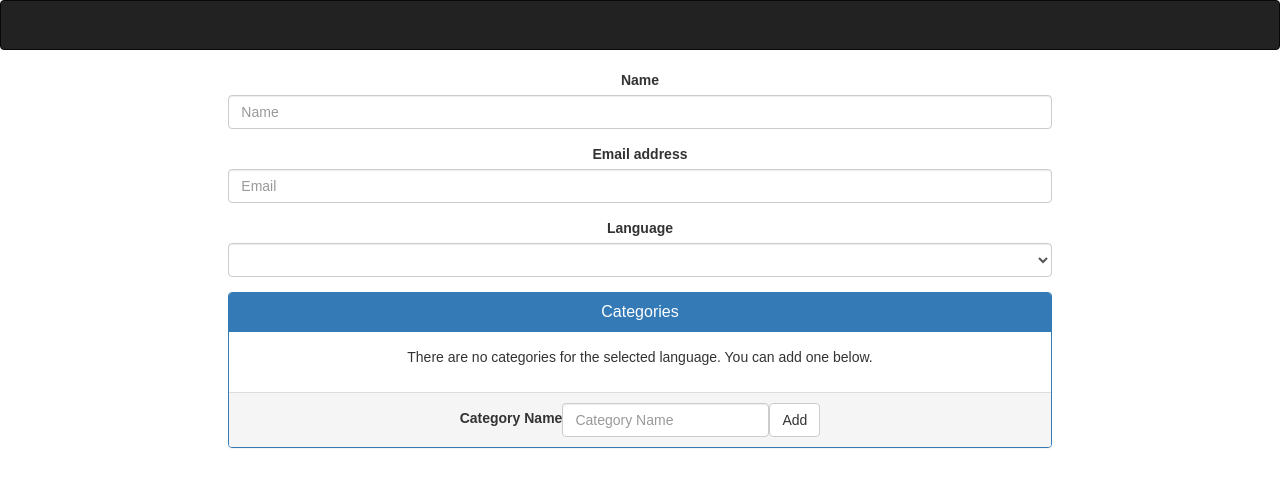
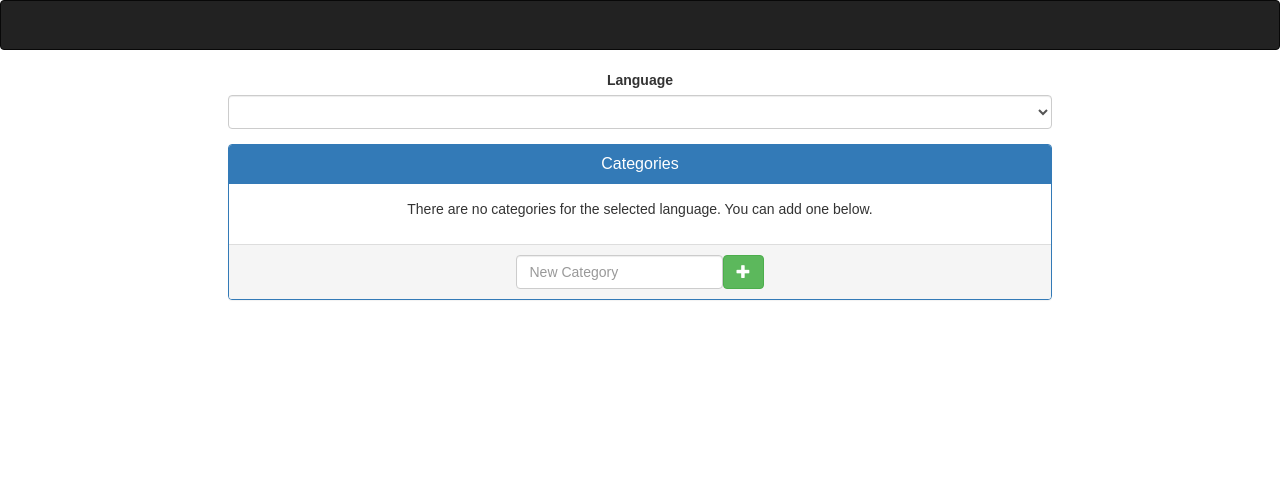
Before and after one commit to PatKayongo/first-words-research, a React (Create React App) app in the folder first-words-research-web/: page / in a window 1280 px wide. Shown: the top 486 px of the page. Built offline with nearby package versions, Linux system fonts and the light colour scheme.

Commit message:
Add New Word

```diff
--- a/first-words-research-web/src/App.jsx
+++ b/first-words-research-web/src/App.jsx
@@ -4,9 +4,9 @@ import './App.css';
 import CategoryList from './CategoryList.jsx';
 
 const defaultCategories = [
-        { name: 'Places', language: 'isiXhosa' },
-        { name: 'Food', language: 'isiXhosa' },
-        { name: 'People', language: 'Sesotho' }
+        { name: 'Places', language: 'isiXhosa', words: [] },
+        { name: 'Food', language: 'isiXhosa', words: [] },
+        { name: 'People', language: 'Sesotho', words: [] }
       ];
 
 class App extends Component {
@@ -20,6 +20,7 @@ class App extends Component {
 
     this.handleLanguageChanged = this.handleLanguageChanged.bind(this);
     this.handleCategoryAdd = this.handleCategoryAdd.bind(this);
+    this.handleAddNewWord = this.handleAddNewWord.bind(this);
   }
 
   handleLanguageChanged(event) {
@@ -30,7 +31,26 @@ class App extends Component {
 
   handleCategoryAdd(newCategory) {
     const categories = this.state.categories.slice();
+    if (categories.find(c => c.name === newCategory.name)) {
+      return;
+    }
+
     categories.push(newCategory);
+    this.setState({
+      categories
+    });
+  }
+
+  handleAddNewWord(word, category) {
+    const categories = this.state.categories.slice();
+    const categoryToUpdate = categories.find(c => c.name === category.name && c.language === category.language);
+    categoryToUpdate.words = categoryToUpdate.words || [];
+    if (categoryToUpdate.words.find(w => w === word)) {
+      return;
+    }
+
+    categoryToUpdate.words.push(word);
+
     this.setState({
       categories
     });
@@ -43,14 +63,6 @@ class App extends Component {
 
         <div className="col-xs-12 col-md-8 col-md-offset-2">
           <form>
-            <div className="form-group">
-              <label htmlFor="nameInput">Name</label>
-              <input type="text" className="form-control" id="nameInput" placeholder="Name" />
-            </div>
-            <div className="form-group">
-              <label htmlFor="inputEmail">Email address</label>
-              <input type="email" className="form-control" id="inputEmail" placeholder="Email" />
-            </div>
             <div className="form-group">
               <label htmlFor="languageSelect">Language</label>
               <select className="form-control" value={this.state.value} onChange={this.handleLanguageChanged}>
@@ -70,7 +82,7 @@ class App extends Component {
             </div>
           </form>
         </div>
-        <CategoryList categories={categoriesForLanguage} language={this.state.selectedLanguage} onCategoryAdd={this.handleCategoryAdd} />
+        <CategoryList categories={categoriesForLanguage} language={this.state.selectedLanguage} onCategoryAdd={this.handleCategoryAdd} onAddNewWord={this.handleAddNewWord} />
       </div>
     );
   }
--- /dev/null
+++ b/first-words-research-web/src/Category.css
@@ -0,0 +1,3 @@
+.word {
+	margin-right: 0.7em;
+}
--- a/first-words-research-web/src/Category.jsx
+++ b/first-words-research-web/src/Category.jsx
@@ -1,18 +1,61 @@
 import React, { Component } from 'react';
+import './Category.css';
 
 export default class Category extends Component {
 	constructor(props) {
 		super(props);
-		this.panelName = props.category.name;
+		this.state = {
+			category: props.category,
+			newWord: ''
+		}
+
+		this.handleNewWordTextChanged = this.handleNewWordTextChanged.bind(this);
+		this.onAddNewWord = props.onAddNewWord;
+		this.handleAddNewWord = this.handleAddNewWord.bind(this);
+	}
+
+	componentWillReceiveProps(nextProps) {
+		this.setState({
+			category: nextProps.category
+		});
+	}
+
+	handleNewWordTextChanged(event) {
+		this.setState({
+			newWord: event.target.value
+		});
+	}
+
+	handleAddNewWord(event) {
+		event.preventDefault();
+		this.setState({
+			newWord: ''
+		});
+
+		this.onAddNewWord(this.state.newWord, this.state.category);
 	}
 
 	render() {
+		const words = this.state.category.words || [];
+		words.sort();
 		return (
 			<div className="col-xs-12 col-md-4">
 				<div className="panel panel-default">
-					<div className="panel-heading">{this.panelName}</div>
+					<div className="panel-heading">{this.state.category.name}</div>
 					<div className="panel-body">
-						Basic panel example
+						{
+							words.map(word => <span key={word} className="label label-info word">{word}</span>)
+						}
+					</div>
+					<div className="panel-footer">
+						<form className="form-inline">
+							<div className="form-group">
+								<input type="text" className="form-control" placeholder="New Word" onChange={this.handleNewWordTextChanged} />
+							</div>
+							<button type="submit" className="btn btn-success" onClick={this.handleAddNewWord} aria-label="Add">
+								<span className="glyphicon glyphicon-plus" aria-hidden="true"></span>
+							</button>
+						</form>
 					</div>
 				</div>
 			</div>
--- a/first-words-research-web/src/CategoryList.jsx
+++ b/first-words-research-web/src/CategoryList.jsx
@@ -13,6 +13,7 @@ export default class CategoryList extends Component {
 		this.handleNewCategoryTextChange = this.handleNewCategoryTextChange.bind(this);
 		this.handleCategoryAdd = this.handleCategoryAdd.bind(this);
 		this.onCategoryAdd = props.onCategoryAdd;
+		this.onAddNewWord = props.onAddNewWord;
 
 	}
 
@@ -44,7 +45,7 @@ export default class CategoryList extends Component {
 					<div className="panel-body">
 					{
 						this.state.categories.map(c => {
-						return (<Category key={c.name} category={c} />)
+						return (<Category key={c.name} category={c} onAddNewWord={this.onAddNewWord} />)
 						})
 					}
 					{
@@ -55,10 +56,11 @@ export default class CategoryList extends Component {
 					<div className="panel-footer">
 					<form className="form-inline">
 						<div className="form-group">
-						<label htmlFor="newCategoryInput">Category Name</label>
-						<input type="text" className="form-control" id="newCategoryInput" placeholder="Category Name" onChange={this.handleNewCategoryTextChange} />
+						<input type="text" className="form-control" id="newCategoryInput" placeholder="New Category" onChange={this.handleNewCategoryTextChange} />
 						</div>
-						<button type="submit" className="btn btn-default" onClick={this.handleCategoryAdd}>Add</button>
+						<button type="submit" className="btn btn-success" onClick={this.handleCategoryAdd} aria-label="Add">
+							<span className="glyphicon glyphicon-plus" aria-hidden="true"></span>
+						</button>
 					</form>
 					</div>
 				</div>
```
